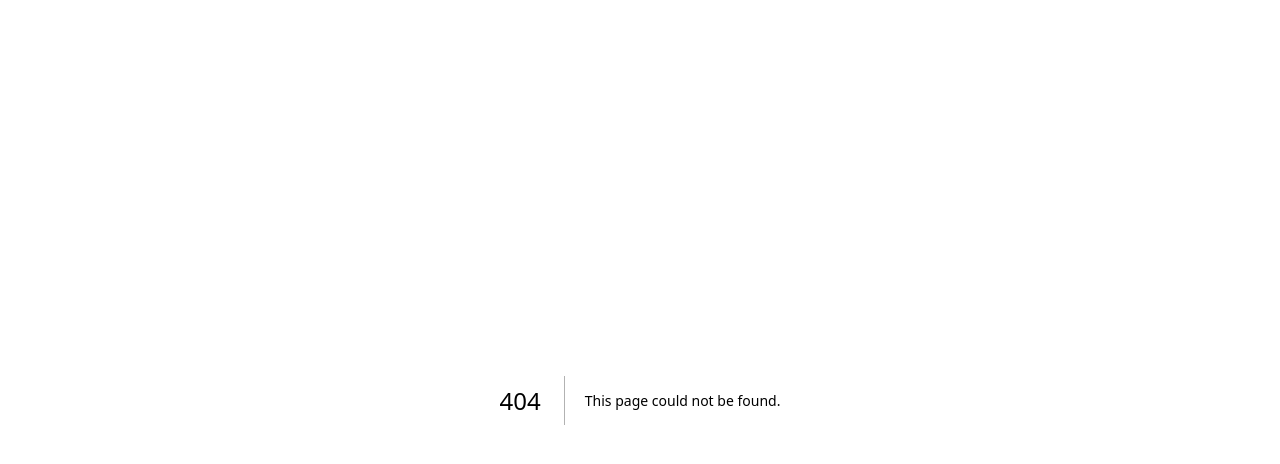
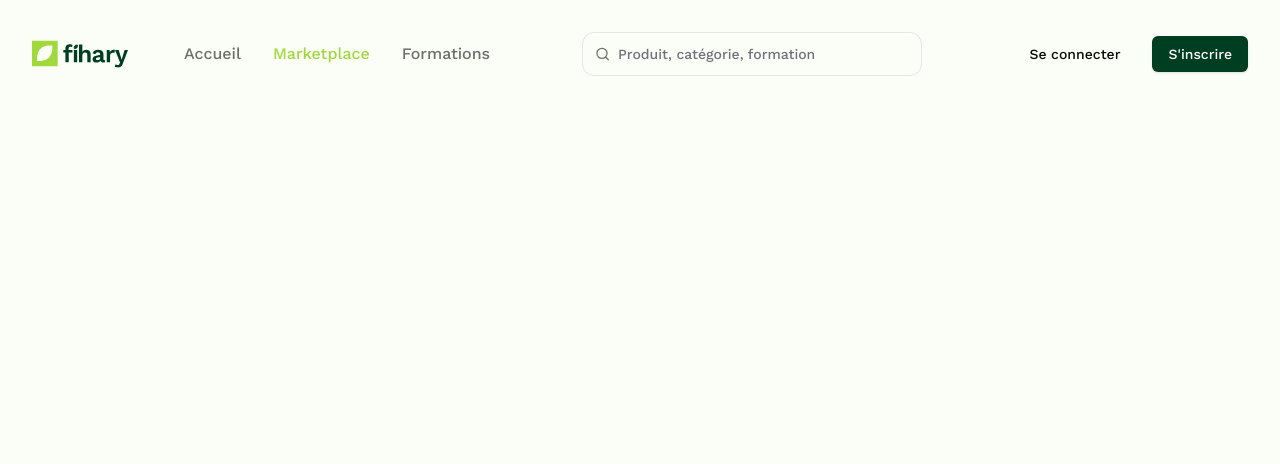
Before and after one commit to DMikaia/fihary-front, a Next.js app: page /market in a window 1280 px wide. Before the commit this address had no page. Shown: the top 464 px of the page. Built offline with nearby package versions, Linux system fonts and the light colour scheme.

Commit message:
feat: add userNavbar

```diff
--- /dev/null
+++ b/src/app/market/layout.tsx
@@ -0,0 +1,19 @@
+"use client"
+
+import UserPlaceNav from "@/components/shared/navbars/UserPlaceNav";
+import { FC, ReactNode } from "react";
+
+type MarketplaceLayoutProps = {
+    children: ReactNode;
+}
+
+const MarketplaceLayout: FC<MarketplaceLayoutProps> = ({ children }): JSX.Element => {
+    return (
+        <section className="marketplace w-full overflow-hidden">
+            <UserPlaceNav />
+            {children}
+        </section>
+    );
+};
+
+export default MarketplaceLayout;
--- /dev/null
+++ b/src/app/market/page.tsx
@@ -0,0 +1,13 @@
+"use client"
+
+import { FC } from "react";
+
+const MarketPlace: FC = (): JSX.Element => {
+    return (
+        <section className="">
+
+        </section>
+    );
+};
+
+export default MarketPlace;
--- a/src/components/section/landing/About.tsx
+++ b/src/components/section/landing/About.tsx
@@ -1,3 +1,5 @@
+"use client"
+
 export default function About() {
   return (
     <section className="landing__about w-full overflow-x-hidden px-6 md:px-12 lg:px-24 mt-24">
--- /dev/null
+++ b/src/components/shared/forms/UserSearchForm.tsx
@@ -0,0 +1,26 @@
+"use client"
+
+import { Input } from '@/components/ui/input';
+import { Search } from 'lucide-react';
+import React, { useState } from 'react';
+
+const UserSearchForm = () => {
+    const [value, setValue] = useState<string>("");
+
+    const onSubmit = () => {
+        console.log(value);
+    };
+    return (
+        <form onSubmit={() => onSubmit()} className="flex flex-col md:flex-row gap-4 items-center">
+            <Input
+                placeholder="Produit, catégorie, formation"
+                value={value}
+                className="h-[45px] md:h-11 rounded-xl flex flex-row-reverse w-[340px] bg-transparent"
+                onChange={(e) => setValue(e.target.value)}
+                suffix={<Search size={16} className="stroke-secondary-2" />}
+            />
+        </form>
+    );
+};
+
+export default UserSearchForm;
--- /dev/null
+++ b/src/components/shared/navbars/UserPlaceNav.tsx
@@ -0,0 +1,72 @@
+"use client";
+
+import LandingNavResponsive from "./components/LandingNavResponsive";
+import { toggleNav } from "@/lib/redux/slices/nav-slice";
+import { useDispatch, useSelector } from "react-redux";
+import { landingNav } from "@/constants/constant";
+import { Button } from "@/components/ui/button";
+import { usePathname } from "next/navigation";
+import { RootState } from "@/lib/redux/store";
+import Image from "next/image";
+import Link from "next/link";
+import { Fragment } from "react";
+import UserSearchForm from "../forms/UserSearchForm";
+
+export default function UserPlaceNav() {
+    const dispatch = useDispatch();
+    const pathName = usePathname();
+    const { isOpen } = useSelector((state: RootState) => state.nav);
+
+    return (
+        <Fragment>
+            <nav className="landing__nav w-full h-[80px] fixed z-10 top-0 bg-white lg:bg-gray lg:absolute overflow-hidden px-6 md:px-8 py-8">
+                <div className="container mx-auto w-full flex justify-between items-center">
+                    <div className="flex gap-14 items-center">
+                        <Image
+                            src={"/icons/logo-2.svg"}
+                            width={112}
+                            height={31}
+                            alt="Fihary logo"
+                            className="w-[96px]"
+                        />
+
+                        <div className="hidden lg:flex justify-center items-center gap-8">
+                            {landingNav.map((item, index) => (
+                                <Link
+                                    key={index}
+                                    href={item.url}
+                                    className={`${pathName === item.url ? "text-[#A1D83B]" : "text-secondary-2"
+                                        } hover:text-[#A1D83B] duration-200 ease-linear text-base`}
+                                >
+                                    {item.label}
+                                </Link>
+                            ))}
+                        </div>
+                    </div>
+
+                    <UserSearchForm />
+
+                    <div className="hidden lg:flex gap-4 items-center justify-center">
+                        <Button variant={"ghost"}>Se connecter</Button>
+                        <Button className="text-white">S&apos;inscrire</Button>
+                    </div>
+
+                    <Button
+                        variant={"ghost"}
+                        className="block lg:hidden bg-transparent hover:bg-transparent w-fit h-fit p-1 rounded-lg"
+                        onClick={() => dispatch(toggleNav())}
+                    >
+                        <Image
+                            src={"/icons/menu.svg"}
+                            width={20}
+                            height={20}
+                            alt="Menu icon"
+                        />
+                    </Button>
+                </div>
+            </nav>
+
+            <LandingNavResponsive activeLink={pathName} isOpen={isOpen} />
+        </Fragment>
+    );
+}
```
